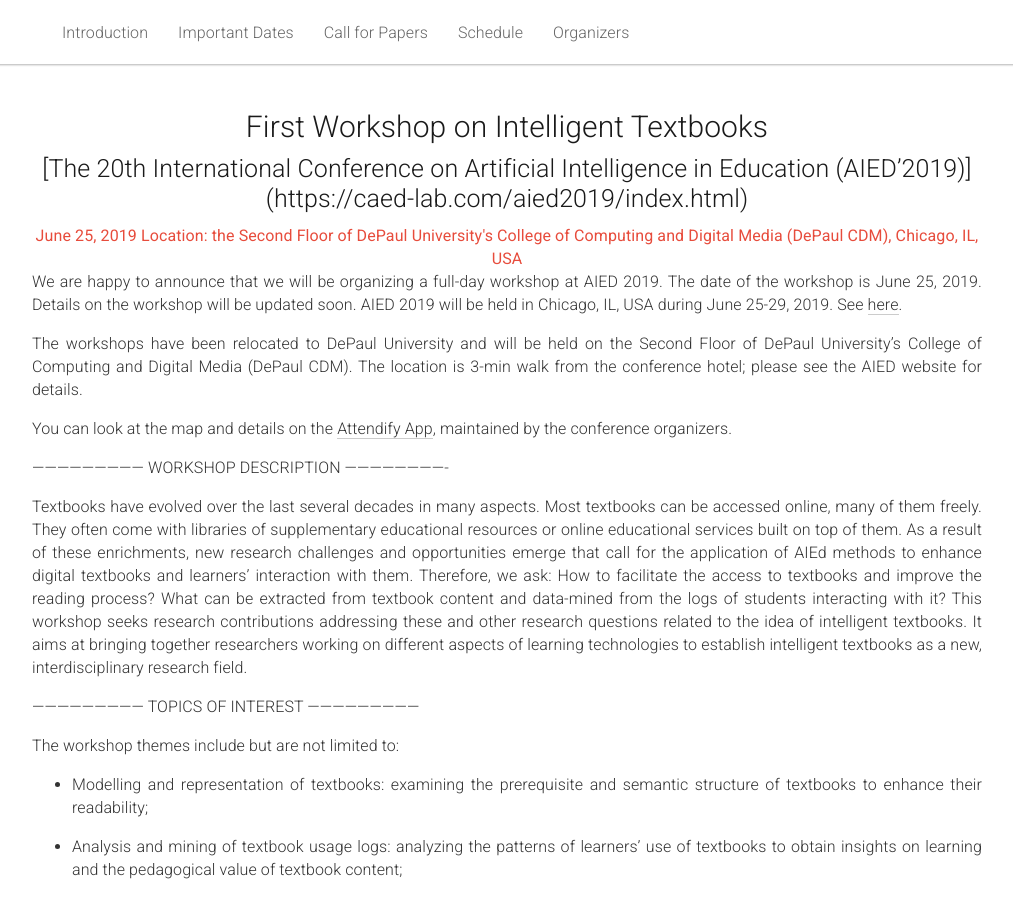
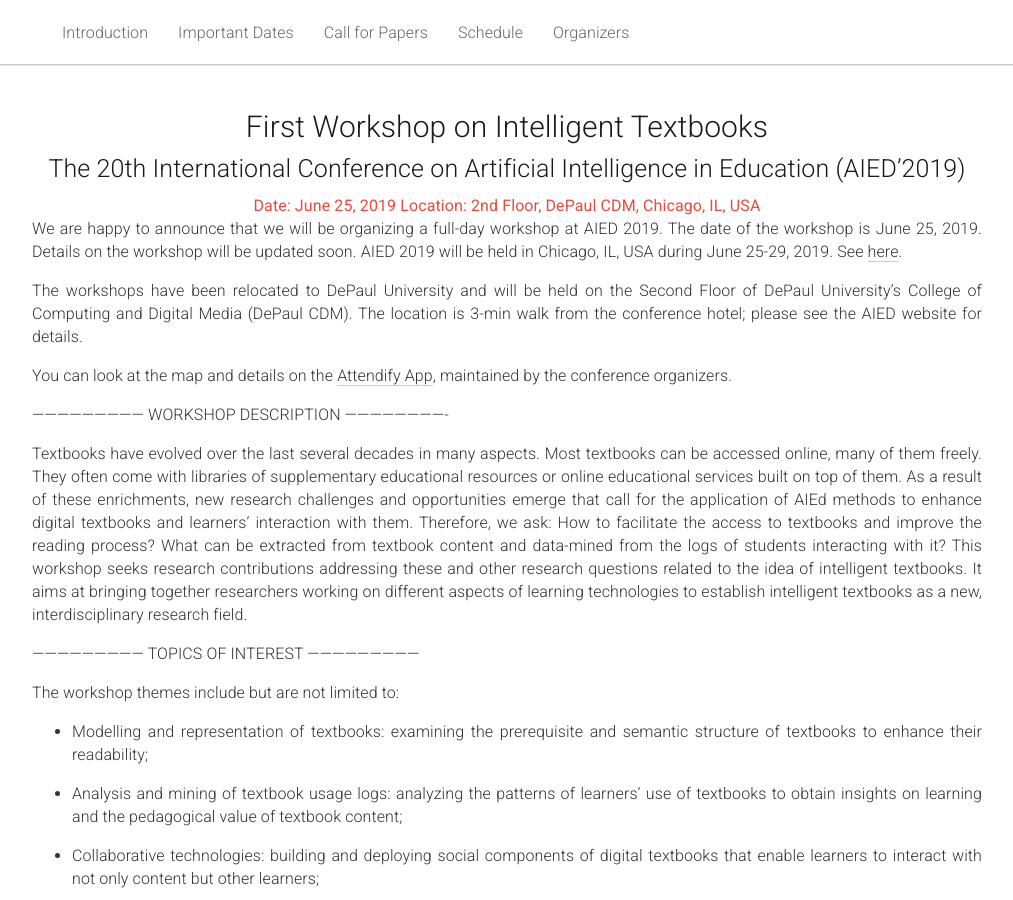
Before and after one commit to ml4ed/ml4ed.github.io, a Jekyll site: the page built from _posts/2019-03-21-2019-AIED-workshop.md, in a window 1280 px wide and 900 px high. Shown: the whole window, without its empty margins (133-1146 px from the left). Built offline with Jekyll 4.4.1, drawn with Linux system fonts in a browser that asks for light colours.

Commit message:
Update 2019-03-21-2019-AIED-workshop.md

```diff
--- a/_posts/2019-03-21-2019-AIED-workshop.md
+++ b/_posts/2019-03-21-2019-AIED-workshop.md
@@ -9,10 +9,11 @@ title: 2019 AIED Workshop on Intelligent Textbooks
 <div class="row">
   <div class="col-xs-12">
     <center><h1>First Workshop on Intelligent Textbooks</h1></center>
-    <center><h2>[The 20th International Conference on Artificial Intelligence in Education (AIED’2019)](https://caed-lab.com/aied2019/index.html)</h2></center>
+    <center><h2>The 20th International Conference on Artificial Intelligence in Education (AIED’2019)</h2></center>
     <center><span style="color:#e74c3c;font-weight:400;">
-      June 25, 2019
-      Location: the Second Floor of DePaul University's College of Computing and Digital Media (DePaul CDM), Chicago, IL, USA
+      Date: June 25, 2019
+
+      Location: 2nd Floor, DePaul CDM, Chicago, IL, USA
 
     </span></center>
   </div>
```
